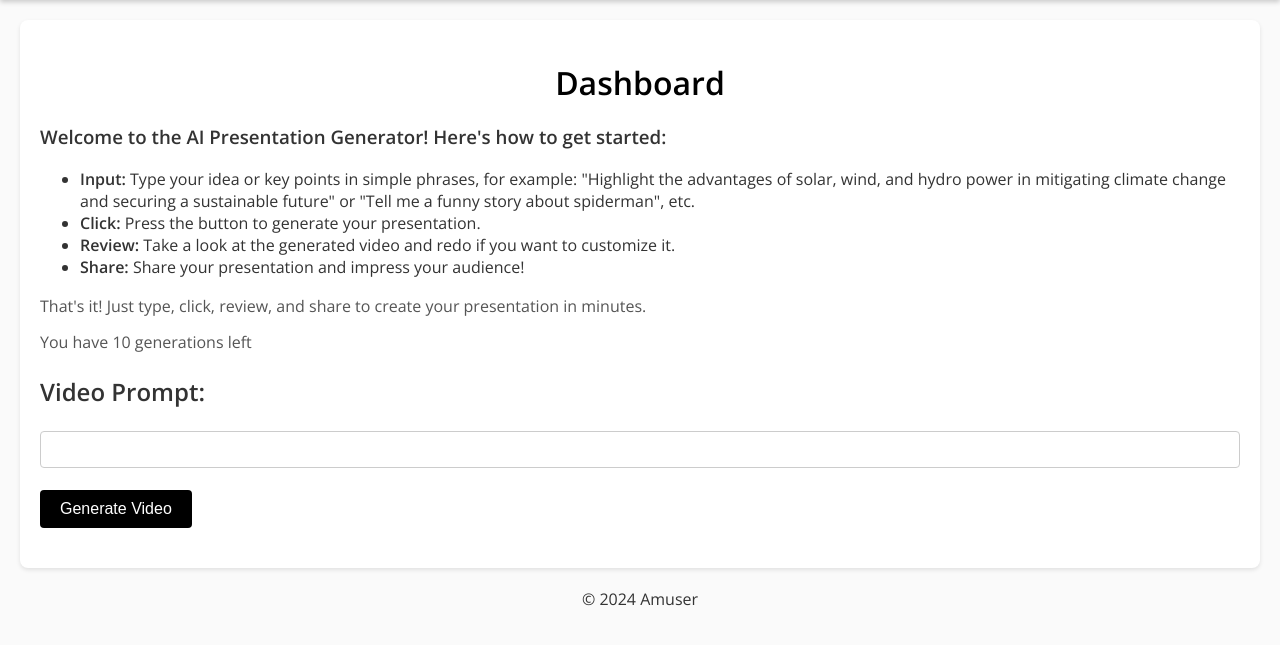
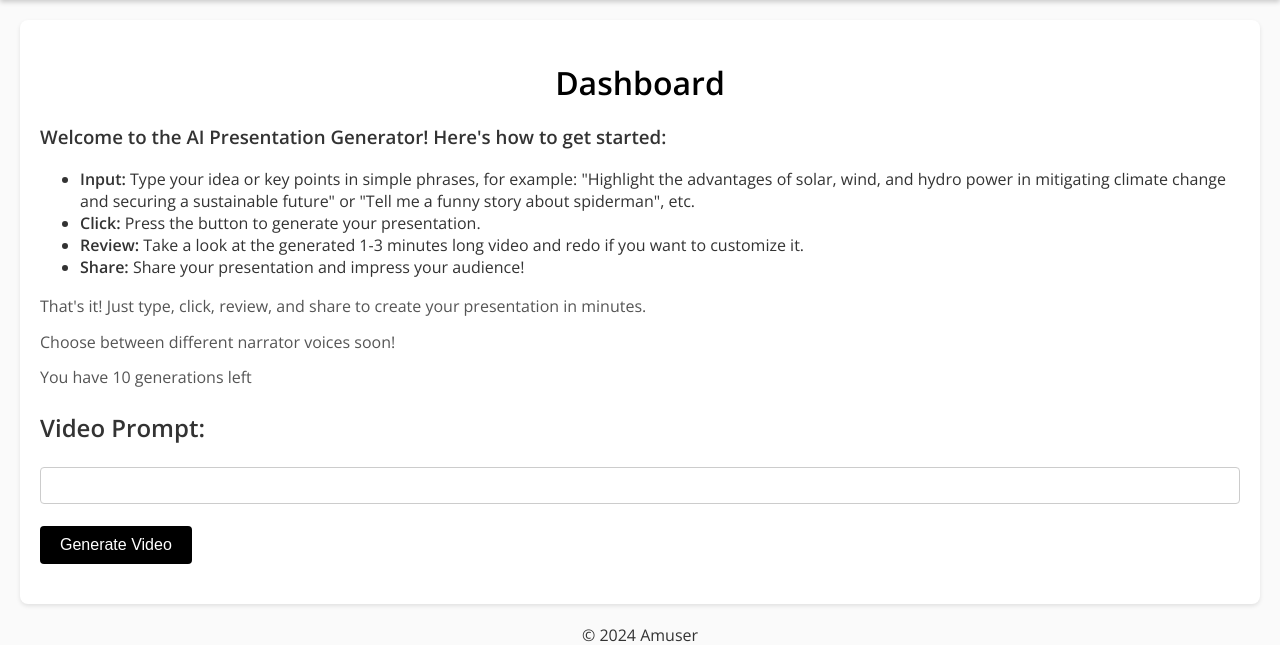
Before and after one commit to MyroslavG/AIST-APP, a Flask app: template templates/dashboard.html in a window 1280 px wide. Shown: the part 42-687 px from the top of the page. Run offline with Flask 3, Linux system fonts and the light colour scheme; the template is opened without the code that fills it: most values are stand-ins (such as "Sample title", 1, 10 or a date in 2020).

Commit message:
dashboard page update

```diff
--- a/templates/dashboard.html
+++ b/templates/dashboard.html
@@ -9,10 +9,11 @@
         <ul>
             <li><strong>Input:</strong> Type your idea or key points in simple phrases, for example: "Highlight the advantages of solar, wind, and hydro power in mitigating climate change and securing a sustainable future" or "Tell me a funny story about spiderman", etc.</li>
             <li><strong>Click:</strong> Press the button to generate your presentation.</li>
-            <li><strong>Review:</strong> Take a look at the generated video and redo if you want to customize it.</li>
+            <li><strong>Review:</strong> Take a look at the generated 1-3 minutes long video and redo if you want to customize it.</li>
             <li><strong>Share:</strong> Share your presentation and impress your audience!</li>
         </ul>
         <p>That's it! Just type, click, review, and share to create your presentation in minutes.</p>
+        <p>Choose between different narrator voices soon!</p>
         <p>You have {{ balance }} generations left<p>
         <!-- <div class="form-container"> -->
             <form action="{{ url_for('dashboard') }}" method="post">
```
